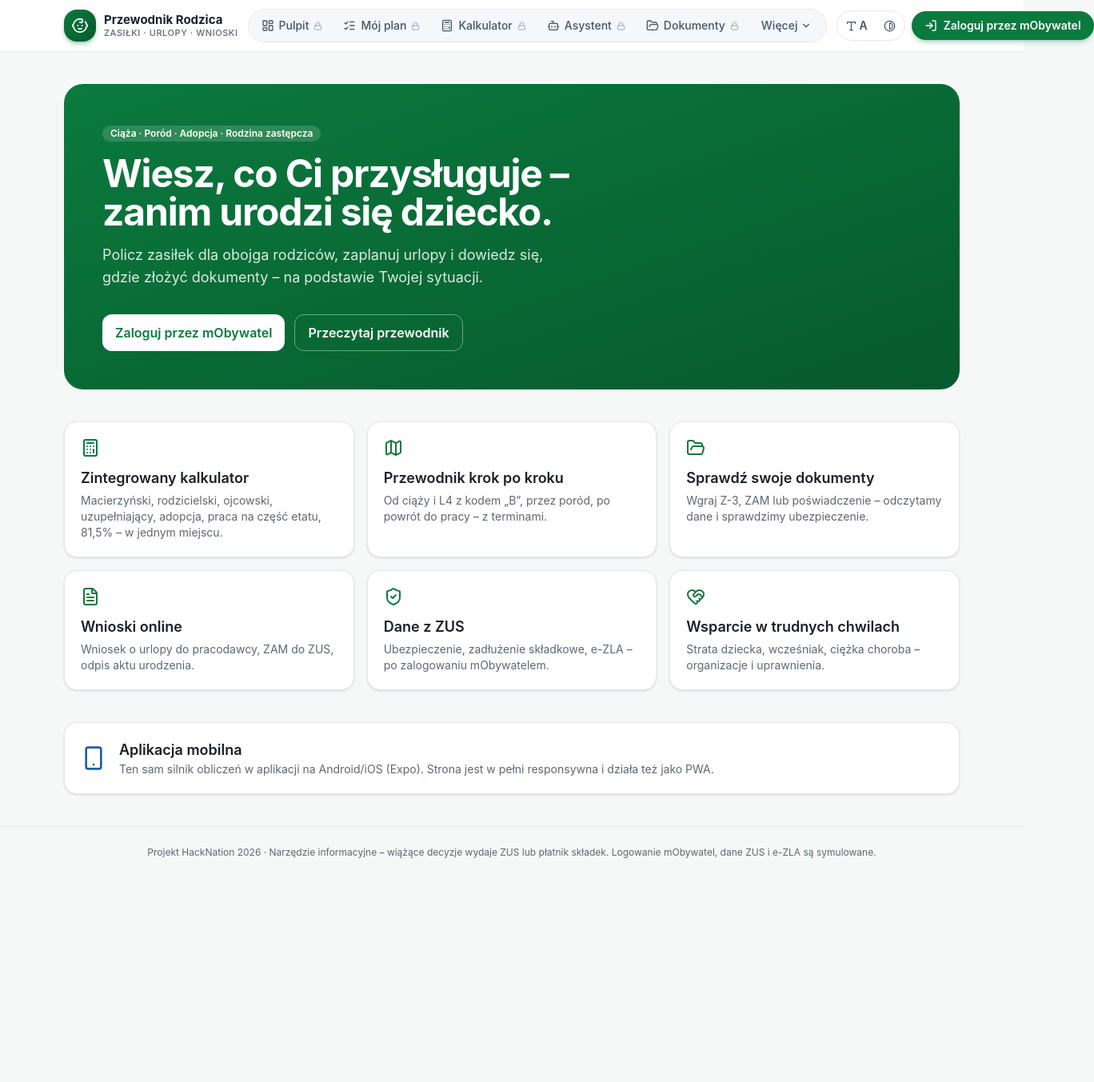
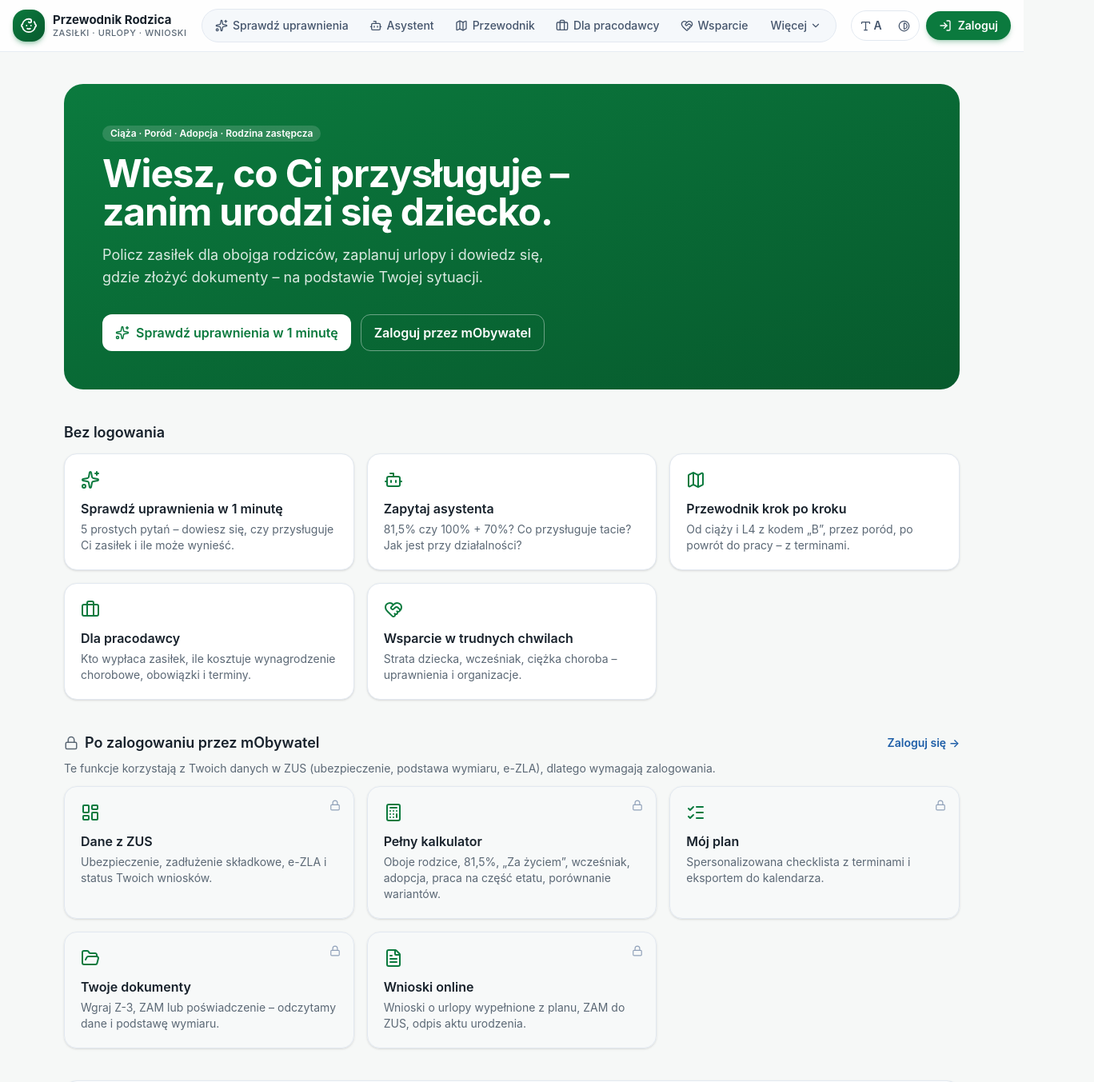
Before and after one commit to Mateuszl28/HackNation2026_ZUS, a Next.js app in the folder apps/web/: page / in a window 1280 px wide. Shown: the top 1353 px of the page at 80% size, 1368 px wide, since content can reach past the window. Before the commit the page ends 1098 px from the top, so only its background shows below. Built offline with nearby package versions, Linux system fonts and the light colour scheme.

Commit message:
Strona główna i menu: funkcje publiczne bez logowania (kreator, asystent, przewodnik, pracodawca, wsparcie), konto po zalogowaniu

```diff
--- a/apps/web/src/app/page.tsx
+++ b/apps/web/src/app/page.tsx
@@ -1,43 +1,78 @@
+"use client";
 import Link from "next/link";
-import { Calculator, FolderOpen, Map, HeartHandshake, ShieldCheck, FileText, Smartphone } from "lucide-react";
+import { Bot, Briefcase, Calculator, FileText, FolderOpen, HeartHandshake, LayoutDashboard, ListChecks, Lock, Map, Smartphone, Sparkles } from "lucide-react";
+import { useSession } from "@/lib/session";
 
-const TILES = [
-  { href: "/kalkulator", icon: Calculator, title: "Zintegrowany kalkulator", text: "Macierzyński, rodzicielski, ojcowski, uzupełniający, adopcja, praca na część etatu, 81,5% – w jednym miejscu." },
+const PUBLIC = [
+  { href: "/kreator", icon: Sparkles, title: "Sprawdź uprawnienia w 1 minutę", text: "5 prostych pytań – dowiesz się, czy przysługuje Ci zasiłek i ile może wynieść." },
+  { href: "/asystent", icon: Bot, title: "Zapytaj asystenta", text: "81,5% czy 100% + 70%? Co przysługuje tacie? Jak jest przy działalności?" },
   { href: "/przewodnik", icon: Map, title: "Przewodnik krok po kroku", text: "Od ciąży i L4 z kodem „B”, przez poród, po powrót do pracy – z terminami." },
-  { href: "/sprawy", icon: FolderOpen, title: "Sprawdź swoje dokumenty", text: "Wgraj Z-3, ZAM lub poświadczenie – odczytamy dane i sprawdzimy ubezpieczenie." },
-  { href: "/wnioski", icon: FileText, title: "Wnioski online", text: "Wniosek o urlopy do pracodawcy, ZAM do ZUS, odpis aktu urodzenia." },
-  { href: "/pulpit", icon: ShieldCheck, title: "Dane z ZUS", text: "Ubezpieczenie, zadłużenie składkowe, e-ZLA – po zalogowaniu mObywatelem." },
-  { href: "/wsparcie", icon: HeartHandshake, title: "Wsparcie w trudnych chwilach", text: "Strata dziecka, wcześniak, ciężka choroba – organizacje i uprawnienia." },
+  { href: "/pracodawca", icon: Briefcase, title: "Dla pracodawcy", text: "Kto wypłaca zasiłek, ile kosztuje wynagrodzenie chorobowe, obowiązki i terminy." },
+  { href: "/wsparcie", icon: HeartHandshake, title: "Wsparcie w trudnych chwilach", text: "Strata dziecka, wcześniak, ciężka choroba – uprawnienia i organizacje." },
+];
+const ACCOUNT = [
+  { href: "/pulpit", icon: LayoutDashboard, title: "Dane z ZUS", text: "Ubezpieczenie, zadłużenie składkowe, e-ZLA i status Twoich wniosków." },
+  { href: "/kalkulator", icon: Calculator, title: "Pełny kalkulator", text: "Oboje rodzice, 81,5%, „Za życiem”, wcześniak, adopcja, praca na część etatu, porównanie wariantów." },
+  { href: "/plan", icon: ListChecks, title: "Mój plan", text: "Spersonalizowana checklista z terminami i eksportem do kalendarza." },
+  { href: "/sprawy", icon: FolderOpen, title: "Twoje dokumenty", text: "Wgraj Z-3, ZAM lub poświadczenie – odczytamy dane i podstawę wymiaru." },
+  { href: "/wnioski", icon: FileText, title: "Wnioski online", text: "Wnioski o urlopy wypełnione z planu, ZAM do ZUS, odpis aktu urodzenia." },
 ];
 
 export default function Home() {
+  const { session } = useSession();
+  const logged = !!session.user;
   return (
     <div className="space-y-10">
-      <section className="rounded-3xl bg-gradient-to-br from-brand to-brand-dark text-white p-6 sm:p-12 relative overflow-hidden">
-        <p className="chip bg-white/15 text-white mb-4">Ciąża · Poród · Adopcja · Rodzina zastępcza</p>
-        <h1 className="!text-3xl sm:!text-5xl max-w-2xl">Wiesz, co Ci przysługuje – zanim urodzi się dziecko.</h1>
-        <p className="mt-4 max-w-xl text-white/85 text-lg">Policz zasiłek dla obojga rodziców, zaplanuj urlopy i dowiedz się, gdzie złożyć dokumenty – na podstawie Twojej sytuacji.</p>
+      <section className="relative overflow-hidden rounded-3xl bg-gradient-to-br from-brand to-brand-dark p-6 text-white sm:p-12">
+        <p className="chip mb-4 bg-white/15 text-white">Ciąża · Poród · Adopcja · Rodzina zastępcza</p>
+        <h1 className="max-w-2xl !text-3xl sm:!text-5xl">Wiesz, co Ci przysługuje – zanim urodzi się dziecko.</h1>
+        <p className="mt-4 max-w-xl text-lg text-white/85">Policz zasiłek dla obojga rodziców, zaplanuj urlopy i dowiedz się, gdzie złożyć dokumenty – na podstawie Twojej sytuacji.</p>
         <div className="mt-8 flex flex-wrap gap-3">
-          <Link href="/logowanie" className="btn bg-white text-brand hover:bg-brand-light">Zaloguj przez mObywatel</Link>
-          <Link href="/przewodnik" className="btn border border-white/40 hover:bg-white/10">Przeczytaj przewodnik</Link>
+          <Link href="/kreator" className="btn bg-white text-brand hover:bg-brand-light"><Sparkles size={18} /> Sprawdź uprawnienia w 1 minutę</Link>
+          {logged ? (
+            <Link href="/pulpit" className="btn border border-white/40 hover:bg-white/10">Przejdź do pulpitu</Link>
+          ) : (
+            <Link href="/logowanie" className="btn border border-white/40 hover:bg-white/10">Zaloguj przez mObywatel</Link>
+          )}
         </div>
       </section>
 
-      <section className="grid gap-4 sm:grid-cols-2 lg:grid-cols-3">
-        {TILES.map((t) => (
-          <Link key={t.href} href={t.href} className="card hover:border-brand hover:shadow-md transition group">
-            <t.icon className="text-brand mb-3" />
-            <h2 className="group-hover:text-brand">{t.title}</h2>
-            <p className="text-sm text-muted mt-1">{t.text}</p>
-          </Link>
-        ))}
+      <section>
+        <h2 className="mb-3">Bez logowania</h2>
+        <div className="grid gap-4 sm:grid-cols-2 lg:grid-cols-3">
+          {PUBLIC.map((t) => (
+            <Link key={t.href} href={t.href} className="card group transition hover:border-brand hover:shadow-md">
+              <t.icon className="mb-3 text-brand" />
+              <h3 className="font-semibold group-hover:text-brand">{t.title}</h3>
+              <p className="mt-1 text-sm text-muted">{t.text}</p>
+            </Link>
+          ))}
+        </div>
       </section>
 
-      <section className="card flex flex-col sm:flex-row gap-4 items-start sm:items-center">
-        <Smartphone className="text-accent shrink-0" size={32} />
+      <section>
+        <div className="mb-3 flex flex-wrap items-center justify-between gap-2">
+          <h2 className="flex items-center gap-2">{!logged && <Lock size={18} className="text-muted" />} {logged ? "Twoje konto" : "Po zalogowaniu przez mObywatel"}</h2>
+          {!logged && <Link href="/logowanie" className="text-sm font-semibold text-accent">Zaloguj się →</Link>}
+        </div>
+        {!logged && <p className="-mt-1 mb-3 text-sm text-muted">Te funkcje korzystają z Twoich danych w ZUS (ubezpieczenie, podstawa wymiaru, e-ZLA), dlatego wymagają zalogowania.</p>}
+        <div className="grid gap-4 sm:grid-cols-2 lg:grid-cols-3">
+          {ACCOUNT.map((t) => (
+            <Link key={t.href} href={t.href} className={`card group relative transition hover:border-brand hover:shadow-md ${logged ? "" : "bg-slate-50/60"}`}>
+              {!logged && <Lock size={14} className="absolute right-4 top-4 text-slate-400" />}
+              <t.icon className="mb-3 text-brand" />
+              <h3 className="font-semibold group-hover:text-brand">{t.title}</h3>
+              <p className="mt-1 text-sm text-muted">{t.text}</p>
+            </Link>
+          ))}
+        </div>
+      </section>
+
+      <section className="card flex flex-col items-start gap-4 sm:flex-row sm:items-center">
+        <Smartphone className="shrink-0 text-accent" size={32} />
         <div className="flex-1">
           <h2>Aplikacja mobilna</h2>
-          <p className="text-sm text-muted">Ten sam silnik obliczeń w aplikacji na Android/iOS (Expo). Strona jest w pełni responsywna i działa też jako PWA.</p>
+          <p className="text-sm text-muted">Ten sam silnik obliczeń w aplikacji na Android/iOS. Strona jest w pełni responsywna i można ją zainstalować jako aplikację (PWA).</p>
         </div>
       </section>
     </div>
--- a/apps/web/src/components/AuthGate.tsx
+++ b/apps/web/src/components/AuthGate.tsx
@@ -5,7 +5,7 @@ import { Lock, LogIn, ShieldCheck } from "lucide-react";
 import { useSession } from "@/lib/session";
 
 /** Funkcje wymagające zalogowania (symulowany mObywatel). */
-export const PROTECTED = ["/pulpit", "/plan", "/kalkulator", "/kreator", "/asystent", "/sprawy", "/wnioski"];
+export const PROTECTED = ["/pulpit", "/plan", "/kalkulator", "/sprawy", "/wnioski"];
 export const isProtected = (path: string) => PROTECTED.some((p) => path === p || path.startsWith(p + "/"));
 
 export default function AuthGate({ children }: { children: React.ReactNode }) {
@@ -26,7 +26,7 @@ export default function AuthGate({ children }: { children: React.ReactNode }) {
         <Link href={`/logowanie?next=${encodeURIComponent(path + (typeof window !== "undefined" ? window.location.search : ""))}`} className="btn-primary w-full !py-3"><LogIn size={18} /> Zaloguj przez mObywatel</Link>
         <p className="flex items-center justify-center gap-1.5 text-xs text-muted"><ShieldCheck size={14} /> Bezpieczne logowanie przez login.gov.pl (symulacja)</p>
         <div className="border-t border-slate-200 pt-4 text-sm">
-          Bez logowania możesz przeczytać <Link href="/przewodnik" className="font-semibold text-accent">przewodnik</Link> i sprawdzić <Link href="/wsparcie" className="font-semibold text-accent">organizacje wsparcia</Link>.
+          Bez logowania możesz <Link href="/kreator" className="font-semibold text-accent">sprawdzić uprawnienia w 1 minutę</Link>, zapytać <Link href="/asystent" className="font-semibold text-accent">asystenta</Link> lub przeczytać <Link href="/przewodnik" className="font-semibold text-accent">przewodnik</Link>.
         </div>
       </div>
     </div>
--- a/apps/web/src/components/Nav.tsx
+++ b/apps/web/src/components/Nav.tsx
@@ -2,26 +2,29 @@
 import Link from "next/link";
 import { usePathname } from "next/navigation";
 import { useEffect, useRef, useState } from "react";
-import { Baby, Bot, Briefcase, Calculator, ChevronDown, ListChecks, Lock, FileText, FolderOpen, HeartHandshake, LayoutDashboard, LogIn, LogOut, Map, MoreHorizontal, Settings, X } from "lucide-react";
+import { Baby, Bot, Briefcase, Calculator, ChevronDown, ListChecks, Lock, Sparkles, FileText, FolderOpen, HeartHandshake, LayoutDashboard, LogIn, LogOut, Map, MoreHorizontal, Settings, X } from "lucide-react";
 import { useSession } from "@/lib/session";
 import A11y from "@/components/A11y";
 import { isProtected } from "@/components/AuthGate";
 
-const PRIMARY = [
-  { href: "/pulpit", label: "Pulpit", icon: LayoutDashboard },
-  { href: "/plan", label: "Mój plan", icon: ListChecks },
-  { href: "/kalkulator", label: "Kalkulator", icon: Calculator },
-  { href: "/asystent", label: "Asystent", icon: Bot },
-  { href: "/sprawy", label: "Dokumenty", icon: FolderOpen },
-];
-const MORE = [
-  { href: "/przewodnik", label: "Przewodnik", desc: "Krok po kroku: od ciąży do powrotu do pracy", icon: Map },
-  { href: "/wnioski", label: "Wnioski", desc: "Urlopy, ZAM, odpis aktu urodzenia", icon: FileText },
-  { href: "/pracodawca", label: "Dla pracodawcy", desc: "Kto wypłaca zasiłek, koszty, obowiązki i terminy", icon: Briefcase },
-  { href: "/wsparcie", label: "Wsparcie", desc: "Organizacje i pomoc w trudnych chwilach", icon: HeartHandshake },
-  { href: "/admin", label: "Panel admina", desc: "Parametry prawne i stawki", icon: Settings },
-];
-const MOBILE = PRIMARY.slice(0, 4);
+type Item = { href: string; label: string; desc?: string; icon: typeof Baby };
+const L = {
+  pulpit: { href: "/pulpit", label: "Pulpit", desc: "Dane z ZUS, wnioski, zadłużenie, e-ZLA", icon: LayoutDashboard },
+  plan: { href: "/plan", label: "Mój plan", desc: "Checklista i postęp ciąży", icon: ListChecks },
+  kalk: { href: "/kalkulator", label: "Kalkulator", desc: "Pełny kalkulator zasiłków dla obojga rodziców", icon: Calculator },
+  docs: { href: "/sprawy", label: "Dokumenty", desc: "Wgraj Z-3, ZAM – odczytamy dane", icon: FolderOpen },
+  wnioski: { href: "/wnioski", label: "Wnioski", desc: "Urlopy, ZAM, odpis aktu urodzenia", icon: FileText },
+  kreator: { href: "/kreator", label: "Sprawdź uprawnienia", desc: "5 pytań – wynik w minutę, bez logowania", icon: Sparkles },
+  asystent: { href: "/asystent", label: "Asystent", desc: "Zapytaj o zasiłki i urlopy", icon: Bot },
+  przewodnik: { href: "/przewodnik", label: "Przewodnik", desc: "Krok po kroku: od ciąży do powrotu do pracy", icon: Map },
+  pracodawca: { href: "/pracodawca", label: "Dla pracodawcy", desc: "Kto wypłaca zasiłek, koszty, obowiązki i terminy", icon: Briefcase },
+  wsparcie: { href: "/wsparcie", label: "Wsparcie", desc: "Organizacje i pomoc w trudnych chwilach", icon: HeartHandshake },
+  admin: { href: "/admin", label: "Panel admina", desc: "Parametry prawne, statystyki", icon: Settings },
+} satisfies Record<string, Item>;
+const MENU = {
+  guest: { primary: [L.kreator, L.asystent, L.przewodnik, L.pracodawca, L.wsparcie], more: [L.kalk, L.docs, L.wnioski, L.admin] },
+  user: { primary: [L.pulpit, L.plan, L.kalk, L.asystent, L.docs], more: [L.wnioski, L.kreator, L.przewodnik, L.pracodawca, L.wsparcie, L.admin] },
+};
 
 export default function Nav() {
   const path = usePathname();
@@ -29,8 +32,14 @@ export default function Nav() {
   const [more, setMore] = useState(false);
   const [sheet, setSheet] = useState(false);
   const moreRef = useRef<HTMLDivElement>(null);
+  const menu = session.user ? MENU.user : MENU.guest;
+  const PRIMARY: Item[] = menu.primary;
+  const MORE: Item[] = menu.more;
+  const MOBILE = PRIMARY.slice(0, 4);
   const active = (h: string) => path === h || path.startsWith(h + "/");
   const moreActive = MORE.some((m) => active(m.href));
+  const sheetActive = [...PRIMARY.slice(4), ...MORE].some((m) => active(m.href));
+
 
   useEffect(() => {
     setMore(false);
@@ -49,7 +58,7 @@ export default function Nav() {
   return (
     <>
       <header className="sticky top-0 z-40 border-b border-slate-200/80 bg-white/85 backdrop-blur-md">
-        <div className="mx-auto flex h-16 max-w-6xl items-center gap-3 px-4">
+        <div className="mx-auto flex h-16 max-w-7xl items-center gap-3 px-4">
           <Link href="/" className="group flex shrink-0 items-center gap-2.5">
             <span className="grid h-10 w-10 place-items-center rounded-2xl bg-gradient-to-br from-brand to-brand-dark text-white shadow-md shadow-brand/30 transition group-hover:scale-105">
               <Baby size={22} />
@@ -98,7 +107,7 @@ export default function Nav() {
           </nav>
 
           <div className="ml-auto flex items-center gap-2 lg:ml-0">
-            <span className="hidden sm:block"><A11y /></span>
+            <span className="hidden xl:block"><A11y /></span>
             {session.user ? (
               <div className="flex items-center gap-2 rounded-full border border-slate-200 bg-white py-1 pl-1 pr-1 sm:pr-3">
                 <span className="grid h-8 w-8 place-items-center rounded-full bg-accent text-xs font-bold text-white">{initials}</span>
@@ -109,7 +118,7 @@ export default function Nav() {
               </div>
             ) : (
               <Link href="/logowanie" className="btn-primary !rounded-full !px-4 !py-2 text-sm shadow-md shadow-brand/25">
-                <LogIn size={16} /> <span className="hidden xl:inline whitespace-nowrap">Zaloguj przez mObywatel</span><span className="xl:hidden">Zaloguj</span>
+                <LogIn size={16} /> <span className="hidden 2xl:inline whitespace-nowrap">Zaloguj przez mObywatel</span><span className="2xl:hidden">Zaloguj</span>
               </Link>
             )}
           </div>
@@ -127,8 +136,8 @@ export default function Nav() {
               {l.label}
             </Link>
           ))}
-          <button onClick={() => setSheet(true)} className={`flex flex-col items-center gap-0.5 py-2 text-[11px] font-medium ${moreActive || active("/sprawy") ? "text-brand" : "text-slate-500"}`}>
-            <span className={`grid h-7 w-12 place-items-center rounded-full ${moreActive || active("/sprawy") ? "bg-brand-light" : ""}`}><MoreHorizontal size={20} /></span>
+          <button onClick={() => setSheet(true)} className={`flex flex-col items-center gap-0.5 py-2 text-[11px] font-medium ${sheetActive ? "text-brand" : "text-slate-500"}`}>
+            <span className={`grid h-7 w-12 place-items-center rounded-full ${sheetActive ? "bg-brand-light" : ""}`}><MoreHorizontal size={20} /></span>
             Więcej
           </button>
         </div>
@@ -145,11 +154,11 @@ export default function Nav() {
               <button onClick={() => setSheet(false)} className="grid h-8 w-8 place-items-center rounded-full hover:bg-slate-100" aria-label="Zamknij"><X size={18} /></button>
             </div>
             <div className="grid gap-1">
-              {[{ href: "/sprawy", label: "Dokumenty i sprawy", desc: "Wgraj PDF lub wybierz sprawę", icon: FolderOpen }, ...MORE].map((m) => (
+              {[...PRIMARY.slice(4), ...MORE].map((m) => (
                 <Link key={m.href} href={m.href} className={`flex items-center gap-3 rounded-2xl p-3 ${active(m.href) ? "bg-brand-light/60" : "active:bg-slate-100"}`}>
                   <span className="grid h-10 w-10 place-items-center rounded-xl bg-brand-light text-brand"><m.icon size={20} /></span>
                   <span>
-                    <span className="block font-semibold">{m.label}</span>
+                    <span className="flex items-center gap-1 font-semibold">{m.label}{!session.user && isProtected(m.href) && <Lock size={12} className="text-slate-400" />}</span>
                     <span className="block text-xs text-muted">{m.desc}</span>
                   </span>
                 </Link>
```
